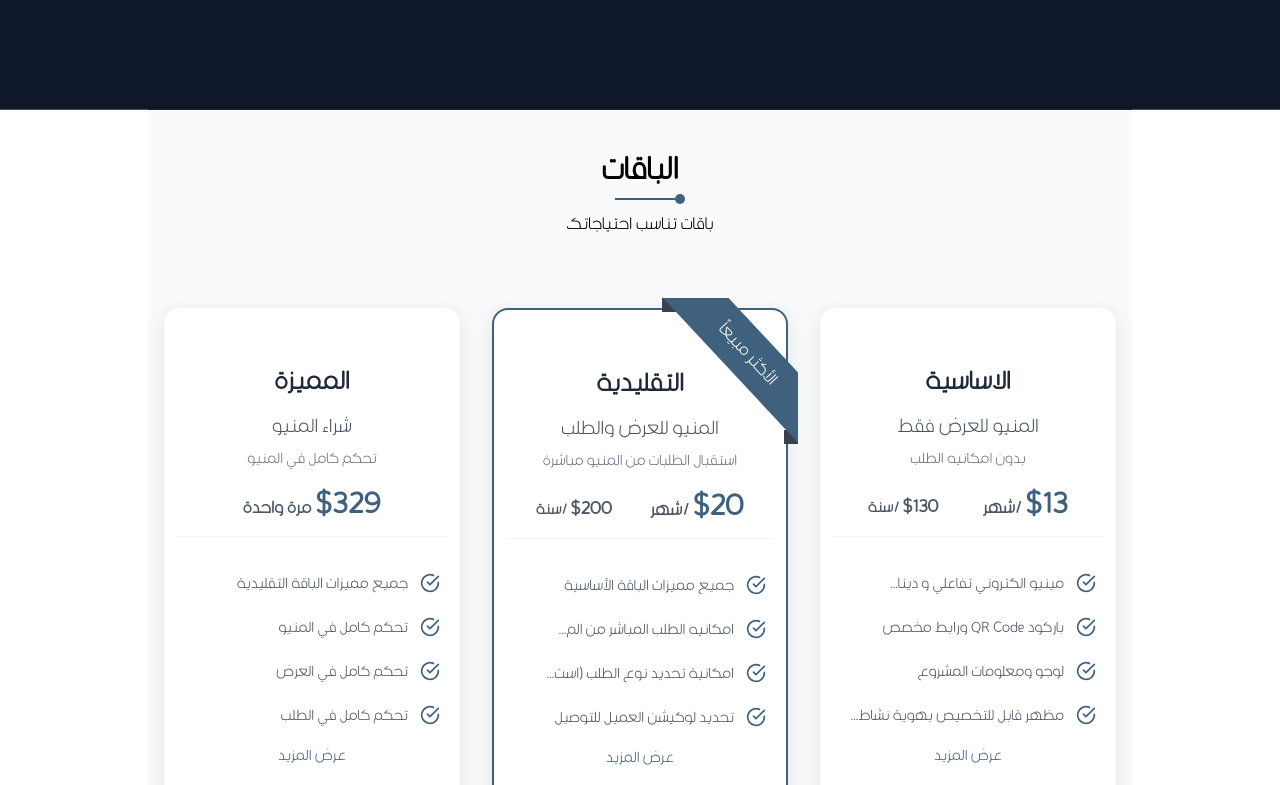
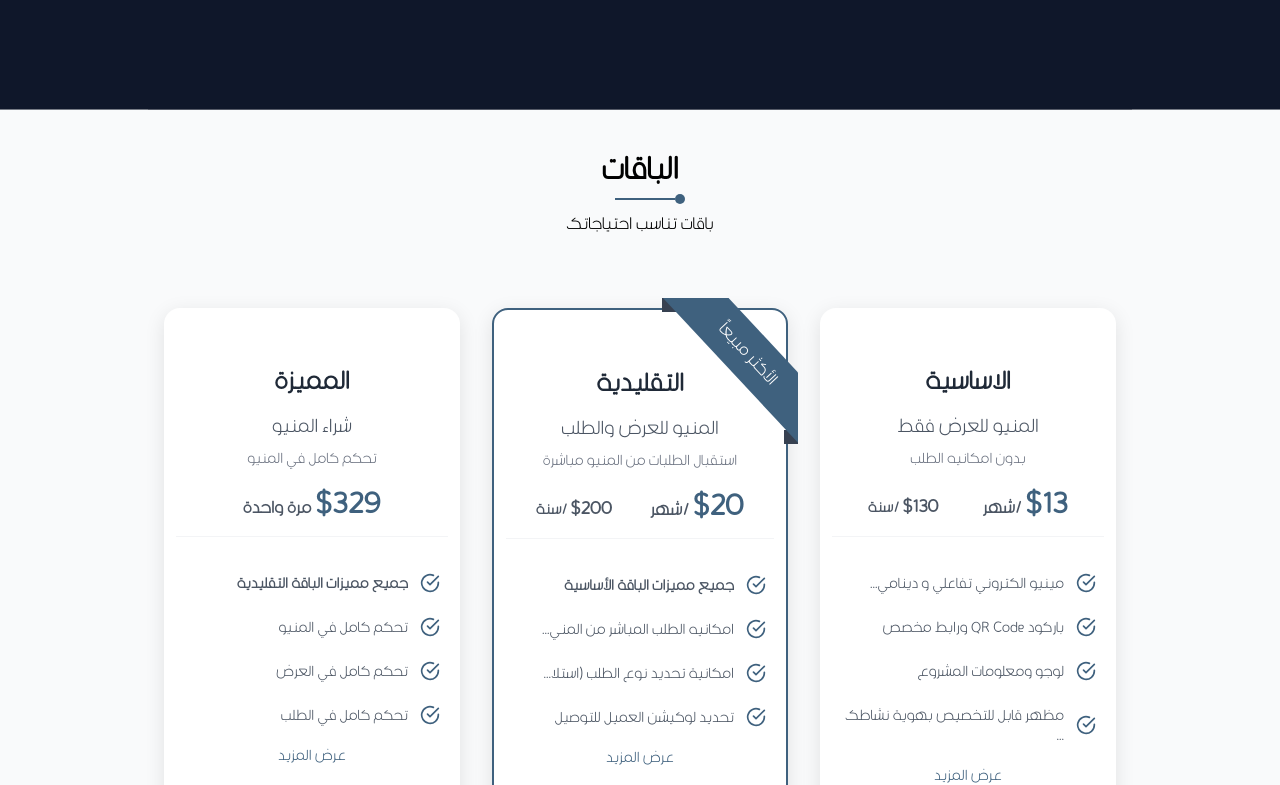
Before and after one commit to Elshater6498/final-alef-menu-saas, a React (Vite) app: page / in a window 1280 px wide. Shown: the part 2275-3060 px from the top of the page. Built offline with nearby package versions, Linux system fonts and the light colour scheme.

Commit message:
Refine Pricing component styling and translations
- Added visual enhancement with shadow and clip-path for section background
- Updated feature list text styling for better emphasis
- Simplified pricing package title translations
- Removed unused state variable for dialog

```diff
--- a/src/components/landing/Pricing.jsx
+++ b/src/components/landing/Pricing.jsx
@@ -8,11 +8,9 @@ import {
   DialogTitle,
   DialogTrigger,
 } from "@/components/ui/dialog";
-import { useState } from "react";
 
 const Pricing = () => {
   const { t, i18n } = useTranslation("landing");
-  const [isDialog, setIsDialog] = useState(false);
 
   const basicFeatures = [
     t("pricing.features.dinamicMenu"),
@@ -60,10 +58,17 @@ const Pricing = () => {
           className={`flex items-center gap-3 px-2 ${isDialog ? "py-3" : ""}`}
         >
           <FiCheckCircle className="text-xl text-landingMain-900 flex-shrink-0" />
-          <p className="text-gray-600 text-sm">
+          <p
+            className={`text-gray-600 text-sm ${
+              item.includes(t("pricing.allBasicFeatures")) ||
+              item.includes(t("pricing.allTraditionalFeatures"))
+                ? "font-bold"
+                : ""
+            }`}
+          >
             {isDialog
               ? item.length > 30
-                ? item.slice(0, 28) + "..."
+                ? item.slice(0, 30) + "..."
                 : item
               : item}
           </p>
@@ -114,7 +119,10 @@ const Pricing = () => {
   ];
 
   return (
-    <section className="py-10 bg-gray-50" id="pricing">
+    <section
+      className="py-10 bg-gray-50 shadow-[0_0_0_100vmax_rgb(249_250_251)] [clip-path:inset(0_-100vmax)] w-full"
+      id="pricing"
+    >
       <div className="flex flex-col w-full gap-2 mb-8">
         <h2 className="font-bold text-2xl md:text-3xl text-center">
           {t("pricing.title")}
--- a/src/translation/Lang/EN.js
+++ b/src/translation/Lang/EN.js
@@ -196,7 +196,7 @@ export const en = {
       basicTitle: "The menu for display only",
       basicSubtitle: "no ordering option available",
       traditional: "Traditional",
-      traditionalTitle: "The menu for display and ordering",
+      traditionalTitle: "display and ordering menu",
       traditionalSubtitle: "receive orders directly from the menu",
       premium: "Premium",
       premiumTitle: "Buy the menu",
@@ -240,8 +240,8 @@ export const en = {
       oneTime: "one time",
       year: "year",
       readMore: "Read More",
-      allBasicFeatures: "All Basic Package Features",
-      allTraditionalFeatures: "All Traditional Package Features",
+      allBasicFeatures: "Basic Package Features",
+      allTraditionalFeatures: "Traditional Package Features",
       dialogTitle: "Package Features",
       close: "Close",
     },
```
